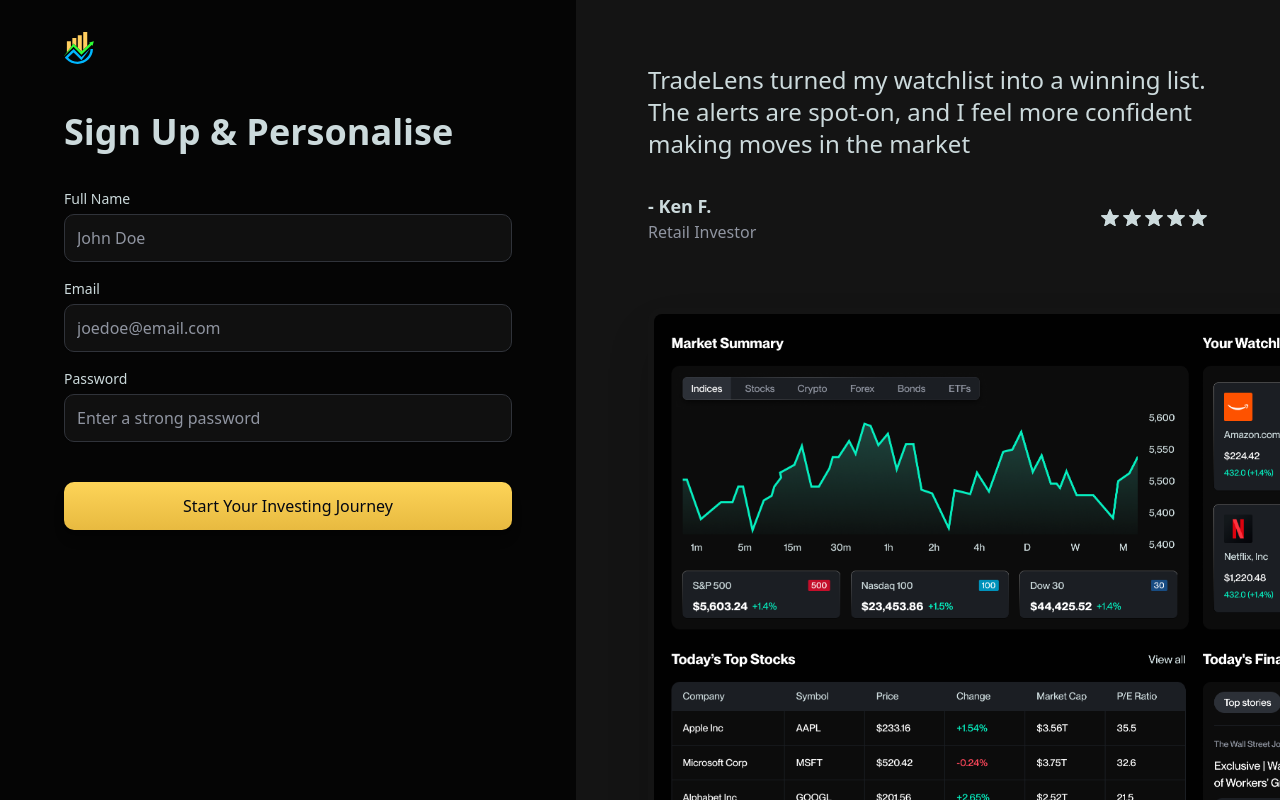
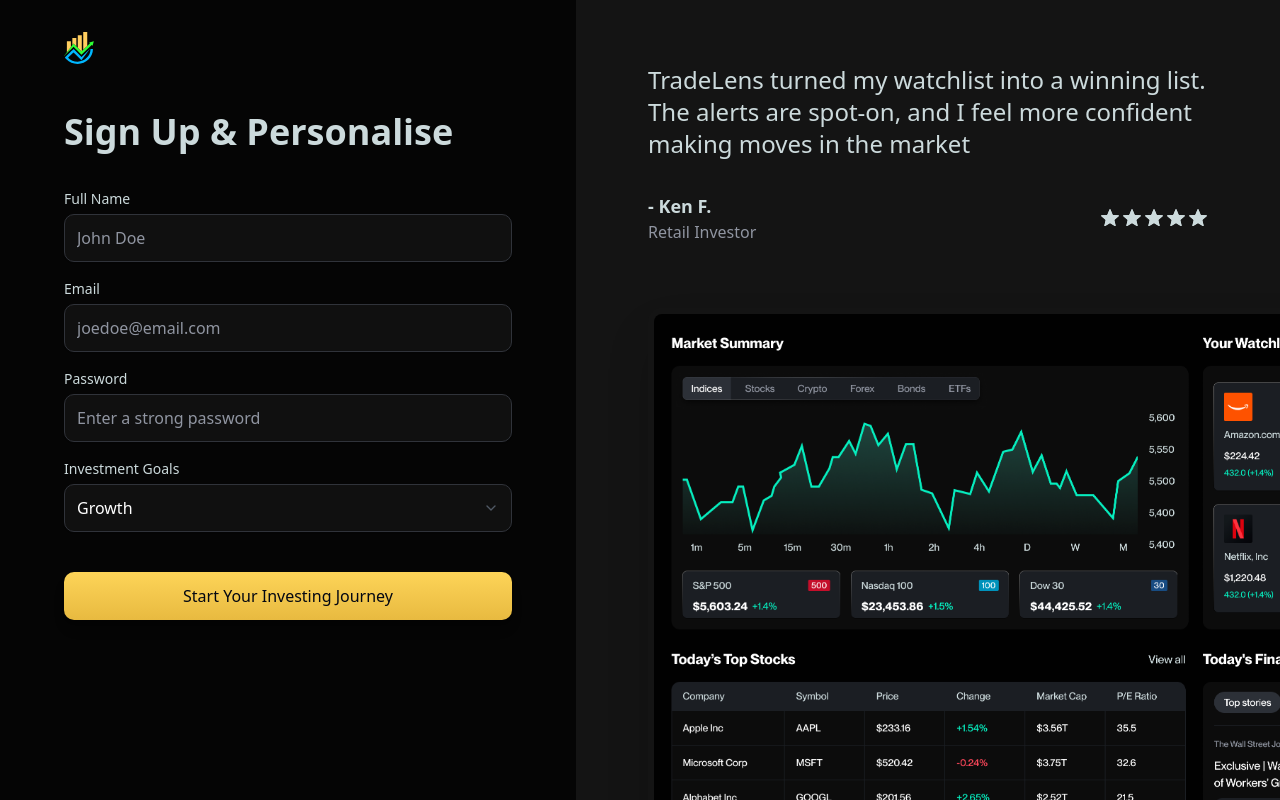
Before and after one commit to kanan88/trade-lens, a Next.js app: page /sign-up in a window 1280 px wide. Built offline with nearby package versions, Linux system fonts and the light colour scheme.

Commit message:
implement custom select component

```diff
--- a/app/(auth)/sign-up/page.tsx
+++ b/app/(auth)/sign-up/page.tsx
@@ -1,8 +1,11 @@
 'use client'
 
+import { useForm } from 'react-hook-form'
+
 import InputField from '@/components/forms/InputField'
+import SelectField from '@/components/forms/SelectField'
 import { Button } from '@/components/ui/button'
-import { useForm } from 'react-hook-form'
+import { INVESTMENT_GOALS } from '@/lib/constants'
 
 const SignUp = () => {
   const {
@@ -65,6 +68,18 @@
           disabled={isSubmitting}
         />
 
+        {/* Country */}
+
+        <SelectField
+          name="investmentGoals"
+          label="Investment Goals"
+          placeholder="Select your investment goals"
+          options={INVESTMENT_GOALS}
+          control={control}
+          error={errors.investmentGoals}
+          required
+        />
+
         <Button
           type="submit"
           disabled={isSubmitting}
--- /dev/null
+++ b/components/forms/SelectField.tsx
@@ -0,0 +1,57 @@
+import { Controller } from 'react-hook-form'
+
+import { Label } from '@/components/ui/label'
+import {
+  Select,
+  SelectContent,
+  SelectItem,
+  SelectTrigger,
+  SelectValue
+} from '@/components/ui/select'
+
+const SelectField = ({
+  name,
+  label,
+  control,
+  placeholder,
+  error,
+  options,
+  required = false
+}: SelectFieldProps) => {
+  return (
+    <div className="space-y-2">
+      <Label htmlFor={name} className="form-label">
+        {label}
+      </Label>
+
+      <Controller
+        name={name}
+        control={control}
+        rules={{
+          required: required ? `Please select ${label.toLowerCase()}` : false
+        }}
+        render={({ field }) => (
+          <Select value={field.value} onValueChange={field.onChange}>
+            <SelectTrigger className="select-trigger">
+              <SelectValue placeholder={placeholder} />
+            </SelectTrigger>
+            <SelectContent className="bg-gray-800 border-gray-600 text-white">
+              {options.map(option => (
+                <SelectItem
+                  key={option.value}
+                  value={option.value}
+                  className="focus:bg-gray-600 focus:text-white"
+                >
+                  {option.label}
+                </SelectItem>
+              ))}
+            </SelectContent>
+            {error && <p className="text-sm text-red-500">{error.message}</p>}
+          </Select>
+        )}
+      />
+    </div>
+  )
+}
+
+export default SelectField
```
